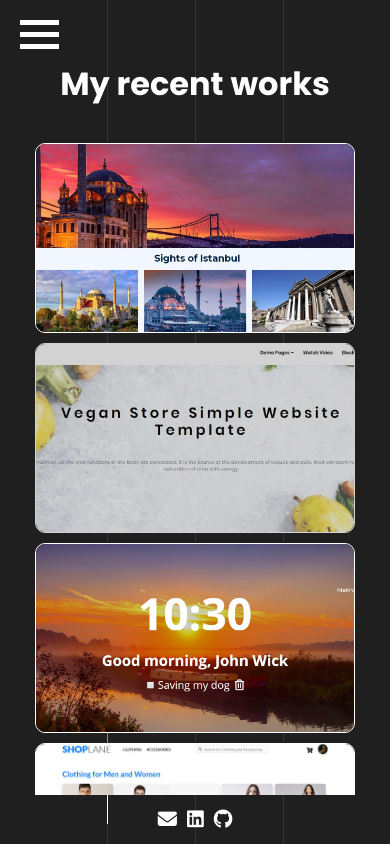
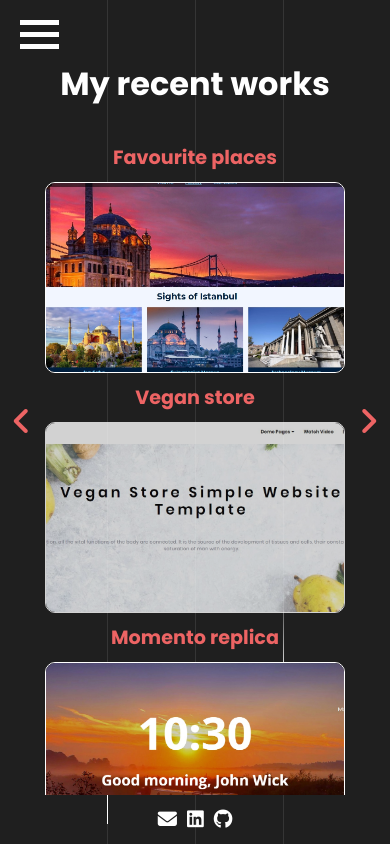
Before and after one commit to Mavludin/portfolio-page, a React (Create React App) app: page /portfolio in a window 390 px wide. Built offline with nearby package versions, Linux system fonts and the light colour scheme.

Commit message:
on my way

```diff
--- a/src/App.js
+++ b/src/App.js
@@ -14,6 +14,7 @@ import Portfolio from './containers/portfolio/portfolio';
 import { Route, BrowserRouter, Switch, withRouter } from 'react-router-dom';
 
 import pageFlipAudio from './sound/page-flip.mp3';
+import scrollAndPageFlip from './Utils/PageFlipAndScrollTop';
 
 class App extends React.Component {
 
@@ -22,10 +23,35 @@ class App extends React.Component {
     document.querySelector('audio').volume = 0.5;
   }
 
+  goToPrevPage = () => {
+    const allPaths = ['/', '/about', '/skills', '/portfolio'];
+
+    allPaths.map((item,pos,array)=>{
+
+      if (item === this.props.location.pathname) {
+        if (pos === 0) {
+          this.props.history.push(array[array.length-1])
+        } else this.props.history.push(array[pos-1])
+      }
+    })
+  }
+
+  goToNextPage = () => {
+    const allPaths = ['/', '/about', '/skills', '/portfolio'];
+
+    allPaths.map((item,pos,array)=>{
+
+      if (item === this.props.location.pathname) {
+        if (pos === array.length-1) {
+          this.props.history.push(array[0])
+        } else this.props.history.push(array[pos+1])
+      }
+    })
+  }
+
   render() {
     return (
 
-      <BrowserRouter>
         <div className="App">
 
         <div className="lines">
@@ -36,6 +62,9 @@ class App extends React.Component {
 
         <Header />
         <Sidebar />
+
+        <div onClick={()=>{this.goToPrevPage();scrollAndPageFlip()}} className="mobileNav prevPage"><i className="fas fa-angle-left"></i></div>
+        <div onClick={()=>{this.goToNextPage();scrollAndPageFlip()}} className="mobileNav nextPage"><i className="fas fa-angle-right"></i></div>
 
           <Route render={({location})=>(
             <TransitionGroup className="MainBlock">
@@ -54,7 +83,6 @@ class App extends React.Component {
         <Footer />
 
         </div>
-      </BrowserRouter>
     );
   }
 }
--- a/src/Main.css
+++ b/src/Main.css
@@ -35,6 +35,25 @@ body {
   height: 100%;
 }
 
+.mobileNav {
+  display: none;
+  position: fixed;
+  top: 50%;
+  transform: translateY(-50%);
+  font-size: 2em;
+  color:#ED6464;
+  cursor: pointer;
+  z-index: 100;
+}
+
+.prevPage {
+  left: 3%;
+}
+
+.nextPage {
+  right: 3%;
+}
+
 .flex-content {
   display: flex;
   flex-direction: column;
@@ -58,7 +77,7 @@ body {
 .fade-appear, .fade-enter {
   opacity: 0;
   z-index: 1;
-  transform: translateY(-100%);
+  transform: translateY(100%);
   transition: all 1s ease-out;
 }
 
@@ -77,7 +96,7 @@ body {
 
 .fade-exit.fade-exit-active {
   opacity: 0;
-  transform: translateY(100%);
+  transform: translateY(-100%);
   transition: all 1s ease-out;
 }
 
@@ -103,6 +122,11 @@ h1::before {
   left: 5px;
   color: red;
   transition: .2s;
+}
+
+h2 {
+  margin-bottom: 10px;
+  color: #ED6464;
 }
 
 p {
@@ -181,8 +205,20 @@ a {
 
 @media screen and (max-width: 1199px) {
   .Page {
-      padding: 0 30px;
+      padding: 0 40px;
   }
+}
+
+@media screen and (max-width: 991px) {
+
+  h2 {
+    font-size: 1.2em;
+  }
+
+  p {
+      font-size: 1em;
+  }
+
 }
 
 @media screen and (max-width: 900px) {
@@ -201,6 +237,10 @@ a {
     overflow: scroll;
   }
 
+  .mobileNav {
+    display: block;
+  }
+
 }
 
 @media screen and (max-width: 600px) {
--- /dev/null
+++ b/src/Utils/PageFlipAndScrollTop.js
@@ -0,0 +1,7 @@
+const scrollAndPageFlip = () => {
+    document.querySelector('.MainBlock').scrollTop = '0';
+    document.querySelector('audio').play();
+    document.querySelector('audio').currentTime = 0;
+}
+
+export default scrollAndPageFlip;
--- a/src/components/footer/footer.js
+++ b/src/components/footer/footer.js
@@ -13,7 +13,7 @@ const Footer = () => {
                     <i className="fab fa-linkedin"></i>
                 </a>
                 <a href="https://github.com/Mavludin" target="_blank" rel="noopener noreferrer">
-                    <i class="fab fa-github"></i>
+                    <i className="fab fa-github"></i>
                 </a>
             </div>
         </footer>
--- a/src/containers/about/about.js
+++ b/src/containers/about/about.js
@@ -4,12 +4,10 @@ import classes from './about.module.css';
 
 import { Link } from 'react-router-dom';
 
+import scrollAndPageFlip from '../../Utils/PageFlipAndScrollTop';
+
+
 const About = () => {
-
-    const scrollAndPageFlip = () => {
-        document.querySelector('.MainBlock').scrollTop = '0';
-        document.querySelector('audio').play();
-    }
 
     return (
         <div className={[classes.AboutPage, 'flex-content', 'Page'].join(' ')} >
--- a/src/containers/homepage/homepage.js
+++ b/src/containers/homepage/homepage.js
@@ -5,19 +5,19 @@ import '../../Main.css';
 
 import { Link } from 'react-router-dom';
 
+import scrollAndPageFlip from '../../Utils/PageFlipAndScrollTop';
+
 class HomePage extends React.Component {
+componentDidMount() {
+    console.log(this.props)
 
-    scrollAndPageFlip = () => {
-        document.querySelector('.MainBlock').scrollTop = '0';
-        document.querySelector('audio').play();
-    }
-
+}
     render() {
 
         return (
             <div className={[classes.HomePage, 'flex-content', 'Page'].join(' ')}>
                 <h1> Hello, I'm <span>Mavludin</span> <br/> A front-end web developer </h1>
-                <Link onClick={this.scrollAndPageFlip} to="/about" className={classes.RedBtn} href="/">Get started <i className="fas fa-arrow-right"></i></Link>
+                <Link onClick={scrollAndPageFlip} to="/about" className={classes.RedBtn} href="/">Get started <i className="fas fa-arrow-right"></i></Link>
             </div>
         )
     }
--- a/src/containers/portfolio/portfolio.js
+++ b/src/containers/portfolio/portfolio.js
@@ -17,8 +17,8 @@ const Portfolio = () => {
 
             <div className={classes.Content}>
                 <div className={[classes.Item, classes.FavPlaces].join(' ')}>
+                    <h2>Favourite places</h2>
                     <div className={classes.ItemInner}>
-                        <h2>Favourite places</h2>
                         <a href="https://mavludin-html-css-project.glitch.me/" className={classes.RedBtn} target="_blank" rel="noopener noreferrer">
                             Take a look <i className="fas fa-arrow-right"></i>
                         </a>
@@ -31,8 +31,8 @@ const Portfolio = () => {
                     </div>
                 </div>
                 <div className={[classes.Item, classes.VeganStore].join(' ')}>
+                    <h2>Vegan store</h2>
                     <div className={classes.ItemInner}>
-                        <h2>Vegan store</h2>
                         <a href="https://mavludin-landing-page.glitch.me/home.html" className={classes.RedBtn} target="_blank" rel="noopener noreferrer">
                             Take a look <i className="fas fa-arrow-right"></i>
                         </a>
@@ -46,8 +46,8 @@ const Portfolio = () => {
                     </div>
                 </div>
                 <div className={[classes.Item, classes.MomentoReplica].join(' ')}>
+                    <h2>Momento replica</h2>
                     <div className={classes.ItemInner}>
-                        <h2>Momento replica</h2>
                         <a href="https://mavludin-todo-list.glitch.me/" className={classes.RedBtn} target="_blank" rel="noopener noreferrer">
                             Take a look <i className="fas fa-arrow-right"></i>
                         </a>
@@ -62,8 +62,8 @@ const Portfolio = () => {
                     </div>
                 </div>
                 <div className={[classes.Item, classes.ECommerce].join(' ')}>
+                    <h2>E-commerce</h2>
                     <div className={classes.ItemInner}>
-                        <h2>E-commerce</h2>
                         <a href="https://mavludin-react-e-commerce.glitch.me/" className={classes.RedBtn} target="_blank" rel="noopener noreferrer">
                             Take a look <i className="fas fa-arrow-right"></i>
                         </a>
@@ -79,8 +79,8 @@ const Portfolio = () => {
                     </div>
                 </div>
                 <div className={[classes.Item, classes.MusicPlayer].join(' ')}>
+                    <h2>Music player</h2>
                     <div className={classes.ItemInner}>
-                        <h2>Music player</h2>
                         <a href="https://mavludin-music-player.glitch.me/" className={classes.RedBtn} target="_blank" rel="noopener noreferrer">
                             Take a look <i className="fas fa-arrow-right"></i>
                         </a>
@@ -95,8 +95,8 @@ const Portfolio = () => {
                     </div>
                 </div>
                 <div className={[classes.Item, classes.AdminPage].join(' ')}>
+                    <h2>Admin page</h2>
                     <div className={classes.ItemInner}>
-                        <h2>Admin page</h2>
                         <a href="https://react-admin-page.firebaseapp.com/" className={classes.RedBtn} target="_blank" rel="noopener noreferrer">
                             Take a look <i className="fas fa-arrow-right"></i>
                         </a>
--- a/src/containers/portfolio/portfolio.module.css
+++ b/src/containers/portfolio/portfolio.module.css
@@ -5,8 +5,16 @@
 
 .Item {
     width: 33.3%;
-    height: 200px;
+    height: 240px;
+    text-align: center;
     padding: 5px;
+    display: flex;
+    align-items: center;
+    flex-direction: column;
+}
+
+.Item h2 {
+    color: #ED6464;
 }
 
 .ItemInner {
@@ -22,7 +30,7 @@
     display: flex;
     align-items: center;
     flex-direction: column;
-    justify-content: space-around;
+    justify-content: space-evenly;
 }
 
 .PortfolioPage img {
@@ -41,8 +49,6 @@
     padding: 5px 20px;
 
     transition: background-color .2s;
-
-    margin-top: 2%;
 }
 
 .RedBtn i {
@@ -136,6 +142,12 @@
     background-image: url(../../img/portfolio/admin-page.jpg);
 }
 
+@media screen and (max-width: 991px) {
+    .PortfolioPage img {
+        width: 28px;
+    }
+}
+
 @media screen and (max-width: 836px) {
     .PortfolioPage {
         justify-content: flex-start;
@@ -143,6 +155,7 @@
     .Item {
         width: 50%;
     }
+
 }
 
 @media screen and (max-width: 600px) {
--- a/src/containers/skills/skills.js
+++ b/src/containers/skills/skills.js
@@ -15,12 +15,9 @@ import FigmaIcon from '../../img/figma.svg';
 import BootstrapIcon from '../../img/bootstrap.svg';
 import { Link } from 'react-router-dom';
 
+import scrollAndPageFlip from '../../Utils/PageFlipAndScrollTop';
+
 const Skills = () => {
-
-    const scrollAndPageFlip = () => {
-        document.querySelector('.MainBlock').scrollTop = '0';
-        document.querySelector('audio').play();
-    }
 
     return (
         <div className={[classes.SkillsPage, 'flex-content', 'Page'].join(' ')}>
--- a/src/containers/skills/skills.module.css
+++ b/src/containers/skills/skills.module.css
@@ -2,17 +2,12 @@
     display: flex;
     width: 100%;
     align-items: center;
+    padding-left: 16%;
 }
 
 .Skills > div {
     width: 33.3%;
     height: 100%;
-}
-
-.SkillsPage h2 {
-    margin-bottom: 20px;
-    text-align: center;
-    color: #ED6464;
 }
 
 .SkillsPage ul {
@@ -24,14 +19,13 @@
 .SkillsPage li {
     display: flex;
     align-items: center;
-    justify-content: center;
     cursor: pointer;
     border-bottom: 2px solid transparent;
     font-size: 1.2em;
 }
 
 .SkillsPage img {
-    width: 32px;
+    max-width: 32px;
     margin-right: 10px;
 }
 
@@ -62,6 +56,14 @@ li:hover .SpinIcon {
     }
 }
 
+@media screen and (max-width: 991px) {
+
+    .SkillsPage p {
+        font-size: 1em;
+    }
+
+}
+
 @media screen and (max-width: 836px) {
 
     .SkillsPage {
@@ -70,10 +72,11 @@ li:hover .SpinIcon {
 
     .Skills {
         flex-direction: column;
+        padding-left: 0;
     }
 
     .Skills > div {
-        width: 100%;
+        width: 155px;
         height: 100%;
         margin-bottom: 20px;
     }
```
Also changed, not shown: src/components/header/header.js (+7 -9 lines), src/components/sidebar/sidebar.js (+8 -5 lines), src/img/portfolio/admin-page.jpg.
